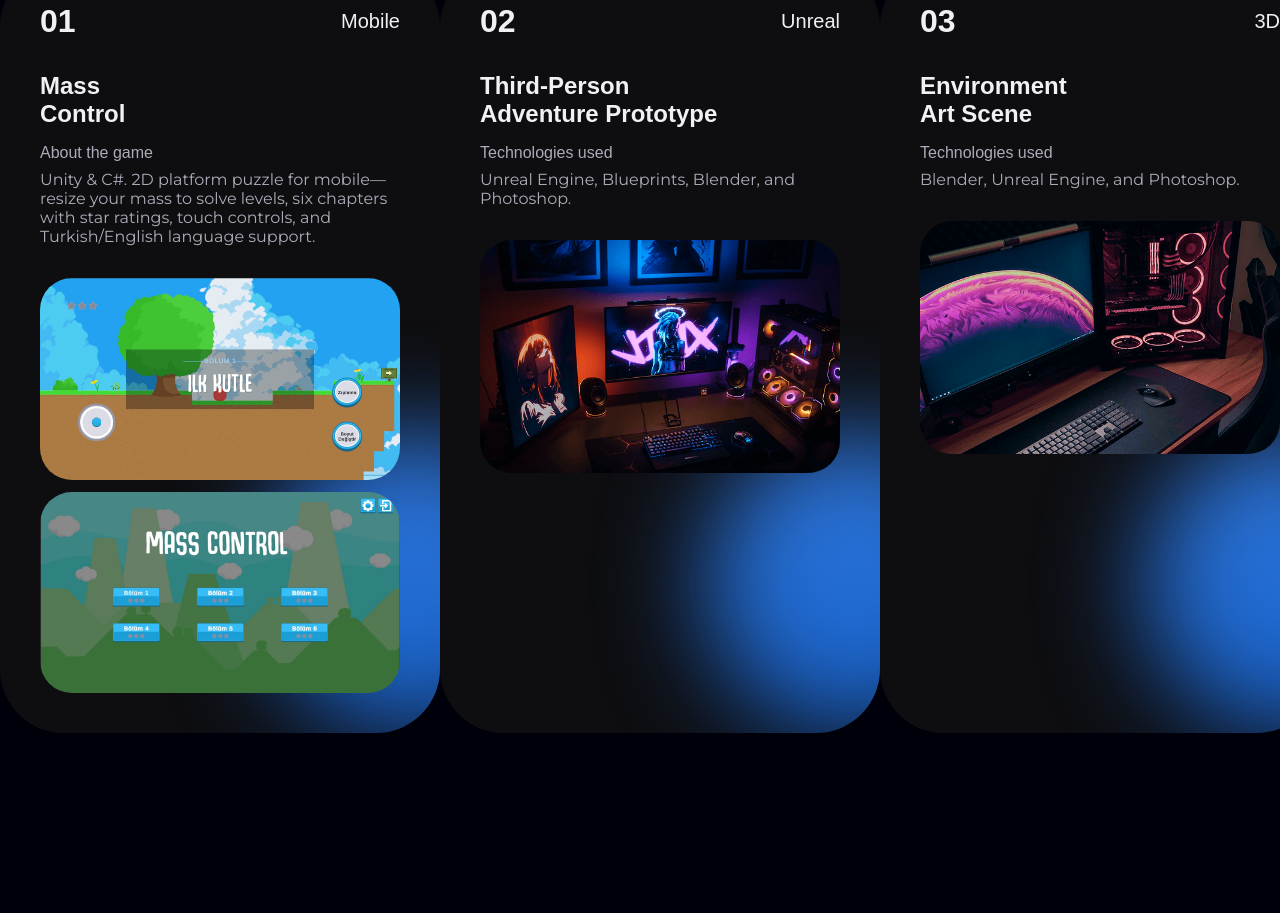
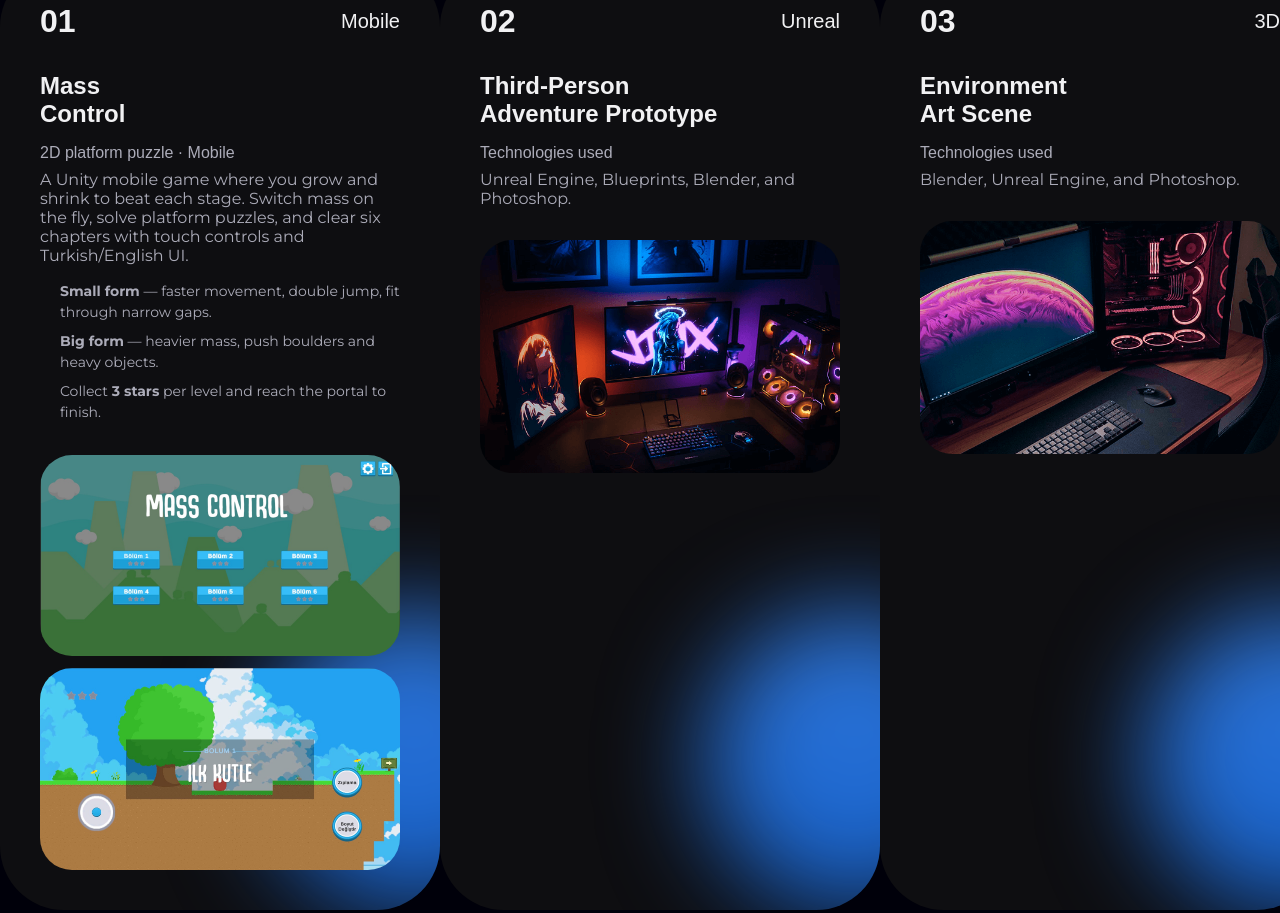
Before and after one commit to Fovuk/Doruk-Sarikabadayi-Portfolio-Website, a plain HTML site: page index.html in a window 1280 px wide. Shown: the part 1547-2460 px from the top of the page. Drawn offline with nearby package versions, Linux system fonts and the light colour scheme; a web font is replaced by a local one.

Commit message:
Expand Mass Control portfolio copy, screenshots, and GitHub link.
Co-authored-by: Cursor <cursoragent@cursor.com>

```diff
--- a/assets/css/styles.css
+++ b/assets/css/styles.css
@@ -572,8 +572,24 @@ img {
   font-size: var(--small-font-size);
 }
 
+.projects__list{
+  font-size: var(--small-font-size);
+  margin-top: 1rem;
+  padding-left: 1.25rem;
+  display: grid;
+  gap: .5rem;
+}
+
+.projects__list li{
+  line-height: 1.5;
+}
+
 .projects__img{
   border-radius: 1.5rem;
+}
+
+.projects__img--stack{
+  margin-top: .75rem;
 }
 
 .projects__button{
--- a/index.html
+++ b/index.html
@@ -133,16 +133,21 @@
                      </div>
                      <div class="projects__data">
                         <h1 class="projects__title">Mass <br> Control</h1>
-                        <p class="projects__subtitle">About the game</p>
+                        <p class="projects__subtitle">2D platform puzzle · Mobile</p>
                         <p class="projects__description">
-                           Unity &amp; C#. 2D platform puzzle for mobile—resize your mass to solve levels,
-                           six chapters with star ratings, touch controls, and Turkish/English language support.
+                           A Unity mobile game where you grow and shrink to beat each stage. Switch mass on the fly,
+                           solve platform puzzles, and clear six chapters with touch controls and Turkish/English UI.
                         </p>
+                        <ul class="projects__list">
+                           <li><b>Small form</b> — faster movement, double jump, fit through narrow gaps.</li>
+                           <li><b>Big form</b> — heavier mass, push boulders and heavy objects.</li>
+                           <li>Collect <b>3 stars</b> per level and reach the portal to finish.</li>
+                        </ul>
                      </div>
                      <div class="projects__image">
-                        <img src="assets/img/121.jpeg" alt="Mass Control — 2D platform puzzle gameplay on mobile" class="projects__img">
-                        <img src="assets/img/12.jpeg" alt="Mass Control — chapter select and star ratings" class="projects__img" style="margin-top: .75rem;">
-                        <a href="#" target="_blank" class="projects__button" aria-label="Open Mass Control">
+                        <img src="assets/img/12.jpeg" alt="Mass Control — level select with six chapters" class="projects__img">
+                        <img src="assets/img/121.jpeg" alt="Mass Control — gameplay with jump and size-change controls" class="projects__img projects__img--stack">
+                        <a href="https://github.com/Fovuk/Mass_Control" target="_blank" rel="noopener" class="projects__button" aria-label="View Mass Control on GitHub">
                            <i class="ri-arrow-right-up-long-line"></i>
                         </a>
                      </div>
@@ -274,8 +279,8 @@
                         <h2 class="work__year">2025</h2>
                      </div>
                      <p class="work__description">
-                        Developed Mass Control, a 2D platform puzzle game with mass-changing
-                        mechanics, chapter-based levels, star ratings, and Turkish/English localization.
+                        Built Mass Control in Unity (C#): a 2D platformer puzzle where players shrink to
+                        platform quickly or grow to push obstacles, earn three stars per level, and play in TR/EN.
                      </p>
                   </div>
 
```
